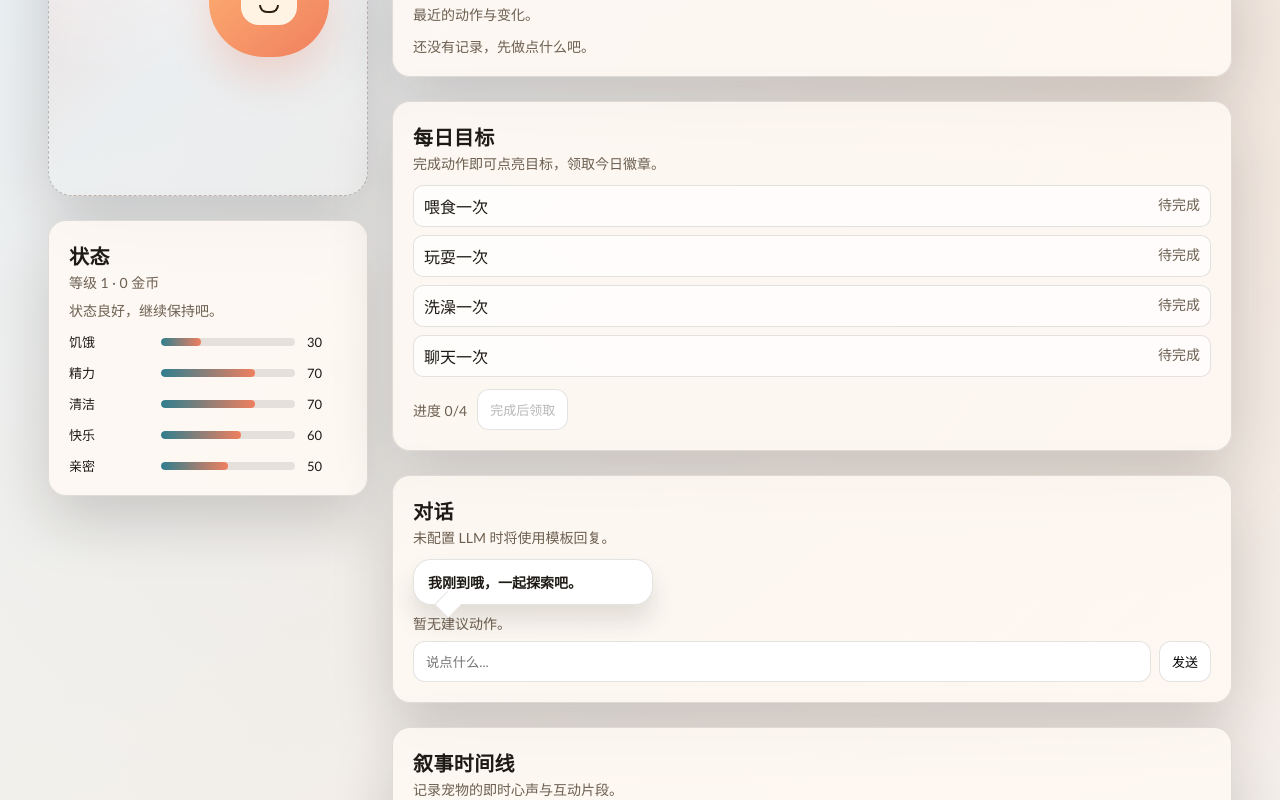
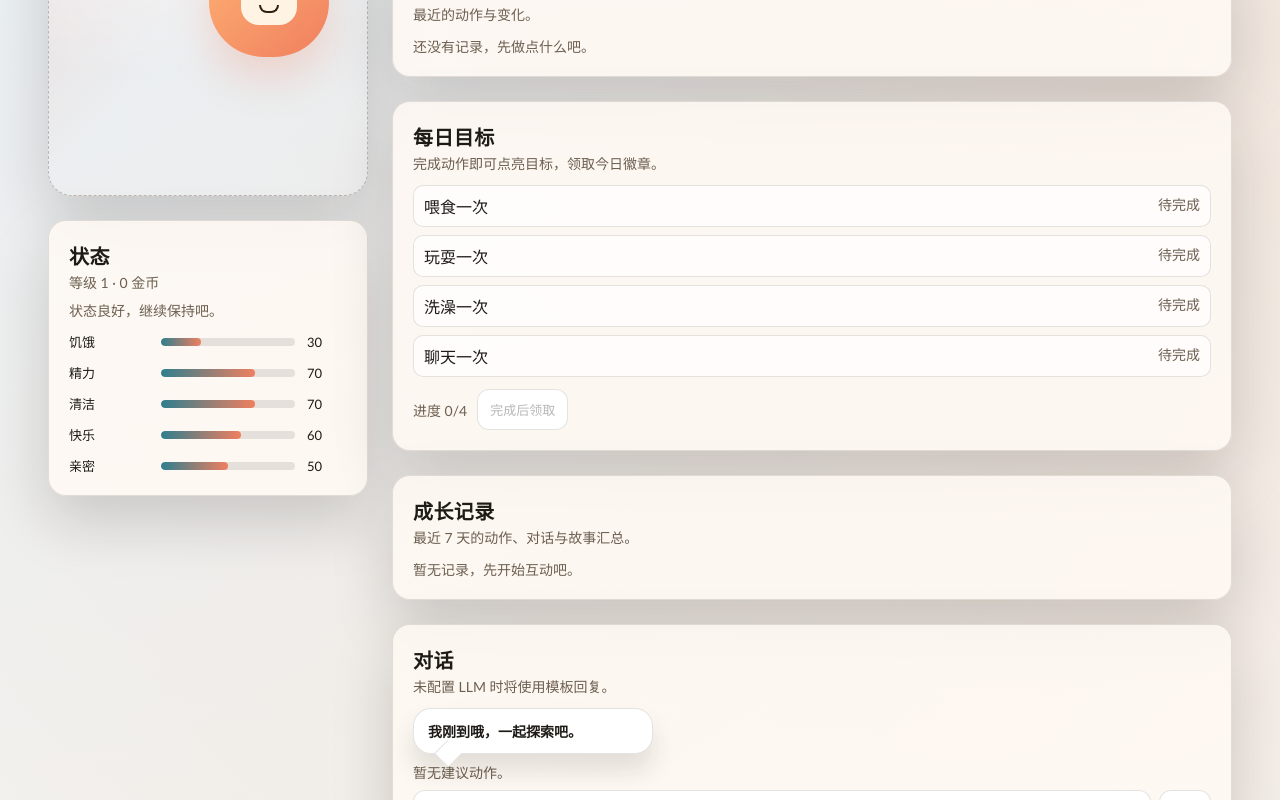
Before and after one commit to MarsDoge/ai-pet, a Next.js app in the folder apps/web/: page / in a window 1280 px wide. Shown: the part 411-1211 px from the top of the page. Built offline with nearby package versions, Linux system fonts and the light colour scheme.

Commit message:
feat(web): add growth log panel
Fixes #81

```diff
--- /dev/null
+++ b/apps/web/app/components/GrowthLog.tsx
@@ -0,0 +1,93 @@
+import type { EventLogEntry } from "@ai-pet/pet-memory";
+
+type GrowthLogProps = {
+  entries: EventLogEntry[];
+  claimedDates: string[];
+};
+
+type DaySummary = {
+  date: string;
+  actions: number;
+  narratives: number;
+  chats: number;
+  badgeClaimed: boolean;
+};
+
+const ACTION_TYPES = new Set(["FEED", "PET", "BATH", "PLAY", "SLEEP"]);
+
+function getDateKey(timestamp: number) {
+  return new Date(timestamp).toISOString().slice(0, 10);
+}
+
+function summarize(entries: EventLogEntry[], claimedDates: string[]): DaySummary[] {
+  const buckets = new Map<string, Omit<DaySummary, "date">>();
+
+  for (const entry of entries) {
+    const date = getDateKey(entry.at);
+    if (!buckets.has(date)) {
+      buckets.set(date, {
+        actions: 0,
+        narratives: 0,
+        chats: 0,
+        badgeClaimed: claimedDates.includes(date)
+      });
+    }
+    const bucket = buckets.get(date);
+    if (!bucket) continue;
+    if (ACTION_TYPES.has(entry.type)) bucket.actions += 1;
+    if (entry.type === "CHAT") bucket.chats += 1;
+    if (entry.type === "NARRATIVE") bucket.narratives += 1;
+  }
+
+  const dates = Array.from(buckets.keys()).sort((a, b) => (a < b ? 1 : -1));
+  const recent = dates.slice(0, 7);
+  return recent.map((date) => {
+    const bucket = buckets.get(date) ?? {
+      actions: 0,
+      narratives: 0,
+      chats: 0,
+      badgeClaimed: claimedDates.includes(date)
+    };
+    return { date, ...bucket };
+  });
+}
+
+export function GrowthLog({ entries, claimedDates }: GrowthLogProps) {
+  const summaries = summarize(entries, claimedDates);
+
+  return (
+    <section className="panel soft">
+      <h2 className="section-title">成长记录</h2>
+      <p className="subtle">最近 7 天的动作、对话与故事汇总。</p>
+      <div style={{ marginTop: 12, display: "grid", gap: 10 }}>
+        {summaries.length === 0 ? (
+          <span className="subtle">暂无记录，先开始互动吧。</span>
+        ) : (
+          summaries.map((summary) => (
+            <div
+              key={summary.date}
+              style={{
+                display: "grid",
+                gap: 6,
+                padding: "10px 12px",
+                borderRadius: 12,
+                border: "1px solid var(--border)",
+                background: "rgba(255, 255, 255, 0.7)"
+              }}
+            >
+              <div style={{ display: "flex", justifyContent: "space-between", gap: 8 }}>
+                <strong style={{ fontSize: 14 }}>{summary.date}</strong>
+                <span className="subtle">{summary.badgeClaimed ? "徽章已领取" : "徽章未领取"}</span>
+              </div>
+              <div style={{ display: "flex", gap: 10, flexWrap: "wrap" }}>
+                <span className="badge">动作 {summary.actions}</span>
+                <span className="badge">对话 {summary.chats}</span>
+                <span className="badge">叙事 {summary.narratives}</span>
+              </div>
+            </div>
+          ))
+        )}
+      </div>
+    </section>
+  );
+}
--- a/apps/web/app/page.tsx
+++ b/apps/web/app/page.tsx
@@ -25,6 +25,7 @@ import { ActionFeedback } from "./components/ActionFeedback";
 import { Backpack } from "./components/Backpack";
 import { ChatPanel } from "./components/ChatPanel";
 import { DailyGoals } from "./components/DailyGoals";
+import { GrowthLog } from "./components/GrowthLog";
 import { MemoryPanel } from "./components/MemoryPanel";
 import { NarrativeTimeline } from "./components/NarrativeTimeline";
 import { PetStage } from "./components/PetStage";
@@ -163,6 +164,7 @@ export default function HomePage() {
               )
             }
           />
+          <GrowthLog entries={state.log} claimedDates={state.dailyBadges} />
           <ChatPanel
             onSend={handleChatSend}
             reply={state.message}
```
Also changed, not shown: 1 other file (tests, documents, lock files or other folders).
